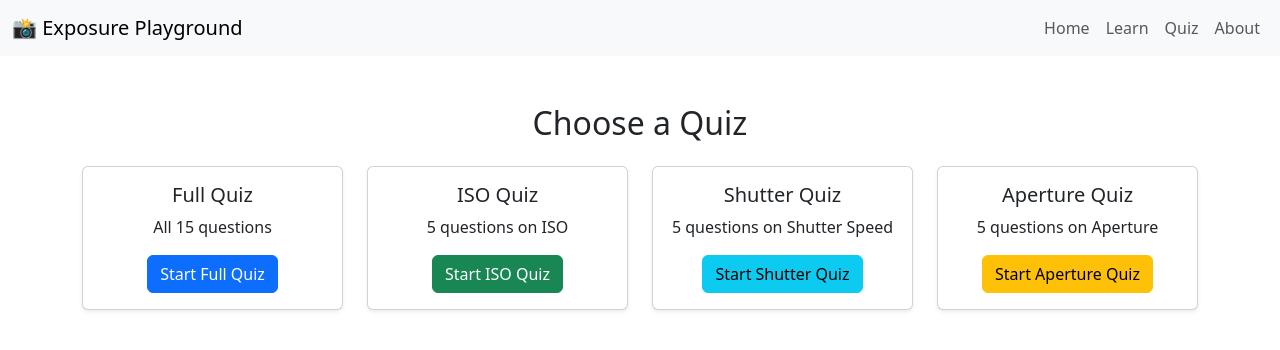
After one commit to xxanxnie/Exposure-Playground, a Flask app: page /quiz in a window 1280 px wide. The commit adds this page. Shown: the top 350 px of the page. Run offline with Flask 3, Linux system fonts and the light colour scheme.

Commit message:
spilt quiz into three topic-based sections

```diff
--- a/app.py
+++ b/app.py
@@ -61,6 +61,111 @@ def learn_page(topic, page):
 	log_event(f"Enter lesson: {topic}, Page: {page}")
 	return jsonify(lesson)
 
+
+SECTION_MAP = {
+    "shutter":  (0, 5),
+    "iso":      (5, 10),
+    "aperture": (10, 15)
+}
+
+@app.route("/quiz")
+def quiz_overview():
+    return render_template("quiz_overview.html")
+
+
+
+@app.route("/quiz_iso/<int:qid>", endpoint="quiz_iso_section", methods=["GET","POST"])
+def quiz_iso_section(qid):
+    start, total = 5, 5
+    if qid == 1:
+        session["answers_iso"] = []
+    if request.method == "POST":
+        ans = request.form.get("answer")
+        session["answers_iso"].append(ans)
+        session.modified = True
+        if qid < total:
+            return redirect(url_for("quiz_iso_section", qid=qid+1))
+        else:
+            return redirect(url_for("result_iso_section"))
+    if qid < 1 or qid > total:
+        return redirect(url_for("quiz_iso_section", qid=1))
+    question = quiz[start + qid - 1]
+    return render_template("quiz.html",
+                           question=question,
+                           question_id=qid,
+                           total=total)
+
+@app.route("/quiz_shutter/<int:qid>", endpoint="quiz_shutter_section", methods=["GET","POST"])
+def quiz_shutter(qid):
+    start, total = 0, 5
+    if qid == 1:
+        session["answers_shutter"] = []
+    if request.method == "POST":
+        ans = request.form.get("answer")
+        session["answers_shutter"].append(ans)
+        session.modified = True
+        if qid < total:
+            return redirect(url_for("quiz_shutter_section", qid=qid+1))
+        else:
+            return redirect(url_for("result_shutter_section"))
+    if qid < 1 or qid > total:
+        return redirect(url_for("quiz_shutter_section", qid=1))
+    question = quiz[start + qid - 1]
+    return render_template("quiz.html",
+                           question=question,
+                           question_id=qid,
+                           total=total)
+
+@app.route("/quiz_aperture/<int:qid>",endpoint="quiz_aperture_section", methods=["GET","POST"])
+def quiz_aperture(qid):
+    start, total = 10, 5
+    if qid == 1:
+        session["answers_aperture"] = []
+    if request.method == "POST":
+        ans = request.form.get("answer")
+        session["answers_aperture"].append(ans)
+        session.modified = True
+        if qid < total:
+            return redirect(url_for("quiz_aperture_section", qid=qid+1))
+        else:
+            return redirect(url_for("result_aperture_section"))
+    if qid < 1 or qid > total:
+        return redirect(url_for("quiz_aperture_section", qid=1))
+    question = quiz[start + qid - 1]
+    return render_template("quiz.html",
+                           question=question,
+                           question_id=qid,
+                           total=total)
+
+@app.route("/result_iso", endpoint="result_iso_section")
+def result_iso_section():
+    answers = session.get("answers_iso", [])
+    score = sum(1 for i,a in enumerate(answers) if a == quiz[5+i]["answer"])
+    session.pop("answers_iso", None)
+    return render_template("result.html",
+                           score=score,
+                           total=5,
+                           section="ISO")
+
+@app.route("/result_shutter", endpoint="result_shutter_section")
+def result_shutter_section():
+    answers = session.get("answers_shutter", [])
+    score = sum(1 for i,a in enumerate(answers) if a == quiz[0+i]["answer"])
+    session.pop("answers_shutter", None)
+    return render_template("result.html",
+                           score=score,
+                           total=5,
+                           section="Shutter")
+
+@app.route("/result_aperture", endpoint="result_aperture_section")
+def result_aperture_section():
+    answers = session.get("answers_aperture", [])
+    score = sum(1 for i,a in enumerate(answers) if a == quiz[10+i]["answer"])
+    session.pop("answers_aperture", None)
+    return render_template("result.html",
+                           score=score,
+                           total=5,
+                           section="Aperture")
 @app.route("/quiz/<int:question_id>", methods=["GET", "POST"])
 def quiz_page(question_id):
     if question_id == 1:
--- a/templates/navbar.html
+++ b/templates/navbar.html
@@ -16,7 +16,7 @@
 						<a class="nav-link" href="/learn">Learn</a>
 					</li>
 					<li class="nav-item">
-						<a class="nav-link" href="/quiz/1">Quiz</a>
+						<a class="nav-link" href="/quiz">Quiz</a>
 					</li>
 					<!-- <li class="nav-item">
 						<a class="nav-link" href="/result">Result</a>
--- a/templates/quiz.html
+++ b/templates/quiz.html
@@ -31,7 +31,8 @@
       alt="Quiz {{ question_id }}">
 
     <h3 class="mb-4">Question {{ question_id }}: {{ question.prompt }}</h3>
-    <form method="post" action="{{ url_for('quiz_page', question_id=question_id) }}" class="text-center">
+{#    <form method="post" action="{{ url_for('quiz_page', question_id=question_id) }}" class="text-center">#}
+    <form method="post" action="{{ request.path }}" class="text-center">
       {% for option in question.options %}
       <div class="form-check">
         <input class="form-check-input" type="radio" name="answer" id="opt{{ loop.index }}" value="{{ option }}"
--- /dev/null
+++ b/templates/quiz_overview.html
@@ -0,0 +1,63 @@
+<!DOCTYPE html>
+<html lang="en">
+<head>
+  <meta charset="UTF-8">
+  <title>Quiz Overview | Exposure Playground</title>
+  <link
+    href="https://cdn.jsdelivr.net/npm/bootstrap@5.3.0/dist/css/bootstrap.min.css"
+    rel="stylesheet">
+</head>
+<body>
+  {% include "navbar.html" %}
+
+  <div class="container mt-5">
+    <h2 class="mb-4 text-center">Choose a Quiz</h2>
+    <div class="row text-center">
+      <!-- Full Quiz -->
+      <div class="col-md-3 mb-4">
+        <div class="card shadow-sm h-100">
+          <div class="card-body">
+            <h5 class="card-title">Full Quiz</h5>
+            <p class="card-text">All 15 questions</p>
+            <a href="/quiz/1" class="btn btn-primary">Start Full Quiz</a>
+          </div>
+        </div>
+      </div>
+      <!-- ISO Quiz -->
+      <div class="col-md-3 mb-4">
+        <div class="card shadow-sm h-100">
+          <div class="card-body">
+            <h5 class="card-title">ISO Quiz</h5>
+            <p class="card-text">5 questions on ISO</p>
+            <a href="/quiz_iso/1" class="btn btn-success">Start ISO Quiz</a>
+          </div>
+        </div>
+      </div>
+      <!-- Shutter Quiz -->
+      <div class="col-md-3 mb-4">
+        <div class="card shadow-sm h-100">
+          <div class="card-body">
+            <h5 class="card-title">Shutter Quiz</h5>
+            <p class="card-text">5 questions on Shutter Speed</p>
+            <a href="/quiz_shutter/1" class="btn btn-info">Start Shutter Quiz</a>
+          </div>
+        </div>
+      </div>
+      <!-- Aperture Quiz -->
+      <div class="col-md-3 mb-4">
+        <div class="card shadow-sm h-100">
+          <div class="card-body">
+            <h5 class="card-title">Aperture Quiz</h5>
+            <p class="card-text">5 questions on Aperture</p>
+            <a href="/quiz_aperture/1" class="btn btn-warning">Start Aperture Quiz</a>
+          </div>
+        </div>
+      </div>
+    </div>
+  </div>
+
+  <script
+    src="https://cdn.jsdelivr.net/npm/bootstrap@5.3.0/dist/js/bootstrap.bundle.min.js">
+  </script>
+</body>
+</html>
```
Also changed, not shown: 1 other file.
